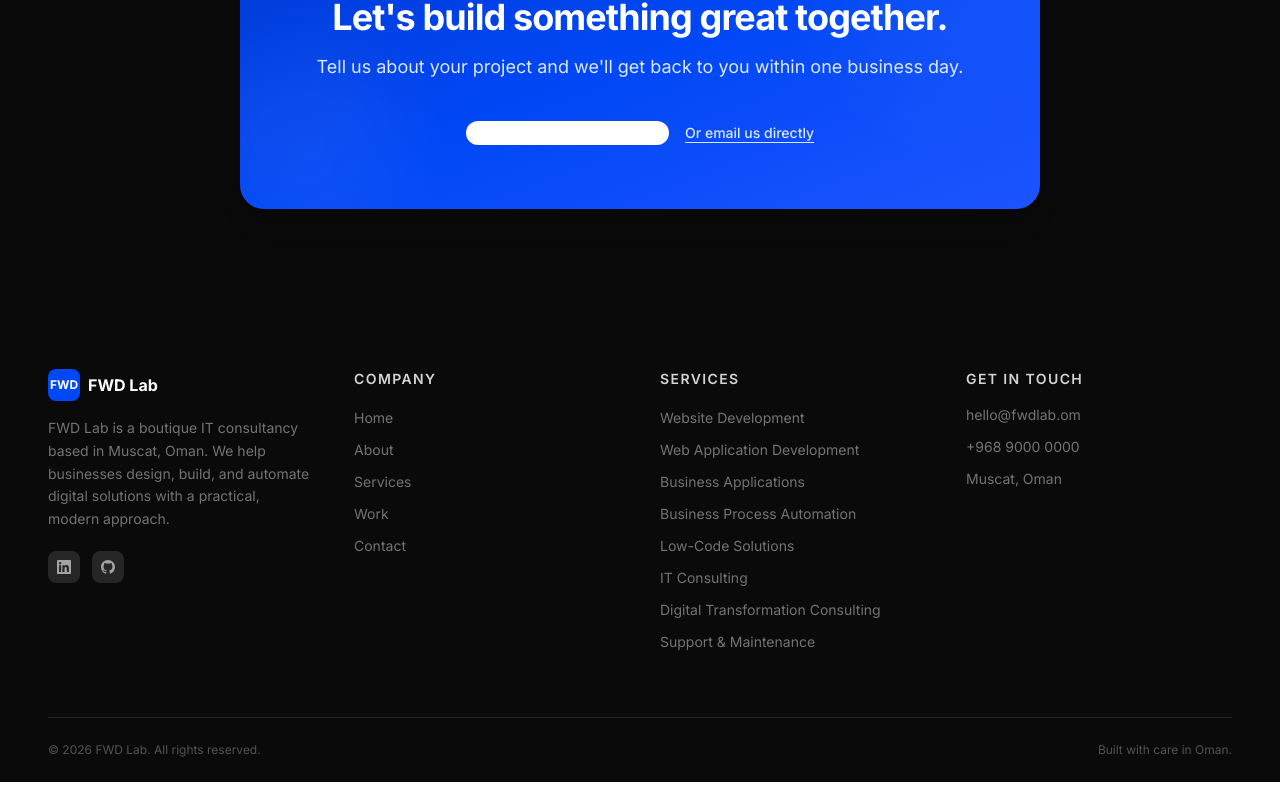
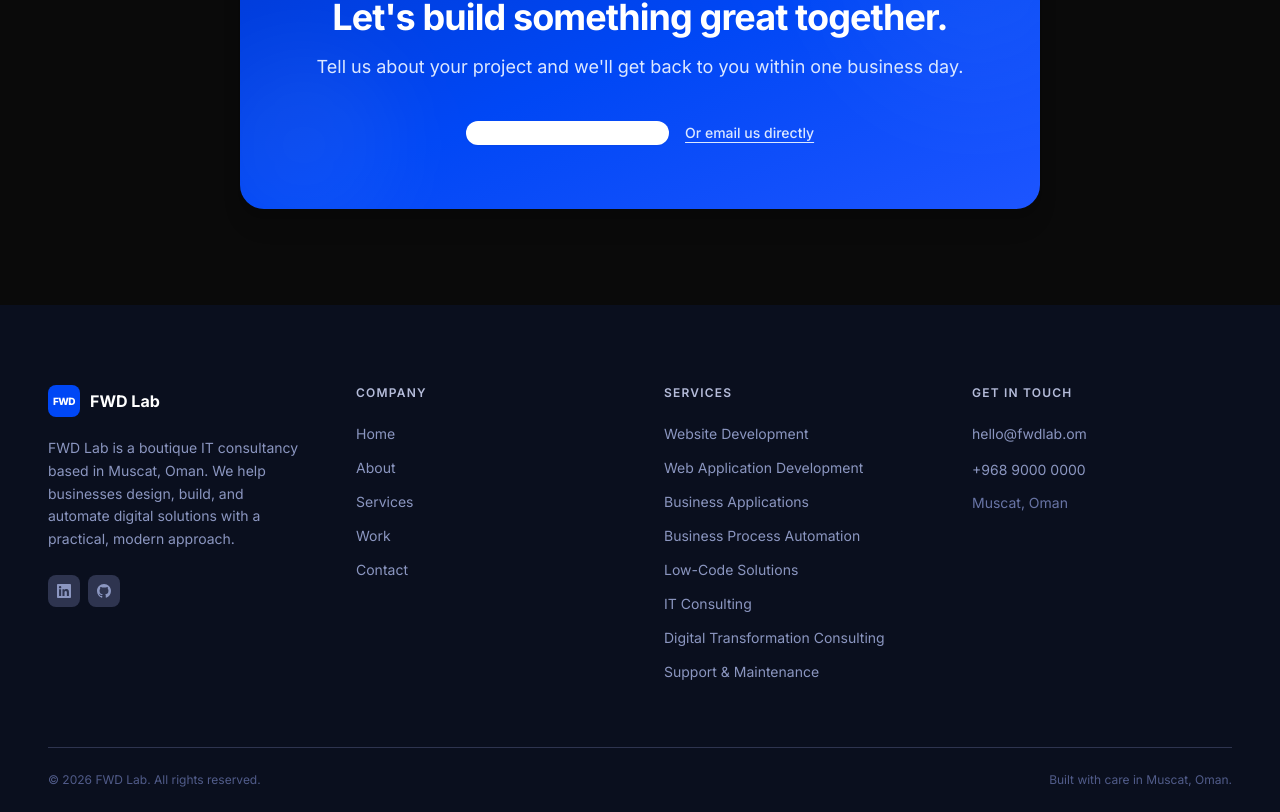
Before and after one commit to fatma-arch-lab/fwd-lab, a Next.js app: page / in a window 1280 px wide. Shown: the part 4969-5781 px from the top of the page. Before the commit the page ends 5751 px from the top, so only its background shows below. Built offline with nearby package versions, Linux system fonts and the light colour scheme.

Commit message:
design: src/components/layout/Footer.tsx

```diff
--- a/src/components/layout/Footer.tsx
+++ b/src/components/layout/Footer.tsx
@@ -8,64 +8,49 @@ export function Footer() {
   const year = new Date().getFullYear();
 
   return (
-    <footer className="bg-neutral-950 text-neutral-400">
+    <footer className="bg-ink-950 text-ink-400">
       <Container>
-        {/* Main footer grid */}
-        <div className="grid gap-10 py-16 sm:grid-cols-2 lg:grid-cols-4">
-          {/* Brand column */}
-          <div className="lg:col-span-1">
-            <Link href="/" className="mb-4 flex items-center gap-2">
-              <span className="flex h-8 w-8 items-center justify-center rounded-lg bg-brand-600 text-white text-xs font-bold">
-                FWD
-              </span>
+        {/* ── Main grid ───────────────────────── */}
+        <div className="grid gap-12 pt-20 pb-16 sm:grid-cols-2 lg:grid-cols-4">
+
+          {/* Brand */}
+          <div className="sm:col-span-2 lg:col-span-1">
+            <Link href="/" className="mb-5 inline-flex items-center gap-2.5">
+              <div className="flex h-8 w-8 items-center justify-center rounded-lg bg-brand-600">
+                <span className="text-[10px] font-black tracking-tighter text-white select-none">FWD</span>
+              </div>
               <span className="text-base font-bold text-white">{siteConfig.name}</span>
             </Link>
-            <p className="text-sm leading-relaxed text-neutral-500">
+            <p className="mb-6 text-sm leading-relaxed text-ink-400 max-w-xs">
               {siteConfig.description}
             </p>
+
             {/* Social links */}
-            <div className="mt-5 flex gap-3">
+            <div className="flex gap-2">
               {siteConfig.social.linkedin && (
-                <a
-                  href={siteConfig.social.linkedin}
-                  target="_blank"
-                  rel="noopener noreferrer"
-                  aria-label="LinkedIn"
-                  className="flex h-8 w-8 items-center justify-center rounded-lg bg-neutral-800 text-neutral-400 hover:bg-brand-600 hover:text-white transition-colors"
-                >
+                <SocialLink href={siteConfig.social.linkedin} label="LinkedIn">
                   <svg width="14" height="14" viewBox="0 0 24 24" fill="currentColor">
                     <path d="M20.447 20.452h-3.554v-5.569c0-1.328-.027-3.037-1.852-3.037-1.853 0-2.136 1.445-2.136 2.939v5.667H9.351V9h3.414v1.561h.046c.477-.9 1.637-1.85 3.37-1.85 3.601 0 4.267 2.37 4.267 5.455v6.286zM5.337 7.433a2.062 2.062 0 0 1-2.063-2.065 2.064 2.064 0 1 1 2.063 2.065zm1.782 13.019H3.555V9h3.564v11.452zM22.225 0H1.771C.792 0 0 .774 0 1.729v20.542C0 23.227.792 24 1.771 24h20.451C23.2 24 24 23.227 24 22.271V1.729C24 .774 23.2 0 22.222 0h.003z" />
                   </svg>
-                </a>
+                </SocialLink>
               )}
               {siteConfig.social.github && (
-                <a
-                  href={siteConfig.social.github}
-                  target="_blank"
-                  rel="noopener noreferrer"
-                  aria-label="GitHub"
-                  className="flex h-8 w-8 items-center justify-center rounded-lg bg-neutral-800 text-neutral-400 hover:bg-neutral-600 hover:text-white transition-colors"
-                >
+                <SocialLink href={siteConfig.social.github} label="GitHub">
                   <svg width="14" height="14" viewBox="0 0 24 24" fill="currentColor">
                     <path d="M12 0C5.374 0 0 5.373 0 12c0 5.302 3.438 9.8 8.207 11.387.599.111.793-.261.793-.577v-2.234c-3.338.726-4.033-1.416-4.033-1.416-.546-1.387-1.333-1.756-1.333-1.756-1.089-.745.083-.729.083-.729 1.205.084 1.839 1.237 1.839 1.237 1.07 1.834 2.807 1.304 3.492.997.107-.775.418-1.305.762-1.604-2.665-.305-5.467-1.334-5.467-5.931 0-1.311.469-2.381 1.236-3.221-.124-.303-.535-1.524.117-3.176 0 0 1.008-.322 3.301 1.23A11.509 11.509 0 0 1 12 5.803c1.02.005 2.047.138 3.006.404 2.291-1.552 3.297-1.23 3.297-1.23.653 1.653.242 2.874.118 3.176.77.84 1.235 1.911 1.235 3.221 0 4.609-2.807 5.624-5.479 5.921.43.372.823 1.102.823 2.222v3.293c0 .319.192.694.801.576C20.566 21.797 24 17.3 24 12c0-6.627-5.373-12-12-12z" />
                   </svg>
-                </a>
+                </SocialLink>
               )}
             </div>
           </div>
 
-          {/* Quick links */}
+          {/* Company links */}
           <div>
-            <h3 className="mb-4 text-sm font-semibold uppercase tracking-widest text-neutral-300">
-              Company
-            </h3>
-            <ul className="space-y-2">
+            <FooterHeading>Company</FooterHeading>
+            <ul className="space-y-2.5">
               {navLinks.map((link) => (
                 <li key={link.href}>
-                  <Link
-                    href={link.href}
-                    className="text-sm text-neutral-500 hover:text-white transition-colors"
-                  >
+                  <Link href={link.href} className="text-sm text-ink-400 hover:text-white transition-colors">
                     {link.label}
                   </Link>
                 </li>
@@ -75,16 +60,11 @@ export function Footer() {
 
           {/* Services */}
           <div>
-            <h3 className="mb-4 text-sm font-semibold uppercase tracking-widest text-neutral-300">
-              Services
-            </h3>
-            <ul className="space-y-2">
+            <FooterHeading>Services</FooterHeading>
+            <ul className="space-y-2.5">
               {services.map((s) => (
                 <li key={s.id}>
-                  <Link
-                    href={`/services#${s.id}`}
-                    className="text-sm text-neutral-500 hover:text-white transition-colors"
-                  >
+                  <Link href={`/services#${s.id}`} className="text-sm text-ink-400 hover:text-white transition-colors">
                     {s.title}
                   </Link>
                 </li>
@@ -94,31 +74,53 @@ export function Footer() {
 
           {/* Contact */}
           <div>
-            <h3 className="mb-4 text-sm font-semibold uppercase tracking-widest text-neutral-300">
-              Get in Touch
-            </h3>
-            <ul className="space-y-3 text-sm text-neutral-500">
+            <FooterHeading>Get in Touch</FooterHeading>
+            <ul className="space-y-3">
               <li>
-                <a href={`mailto:${siteConfig.contact.email}`} className="hover:text-white transition-colors">
+                <a href={`mailto:${siteConfig.contact.email}`}
+                   className="text-sm text-ink-400 hover:text-white transition-colors">
                   {siteConfig.contact.email}
                 </a>
               </li>
               <li>
-                <a href={`tel:${siteConfig.contact.phone}`} className="hover:text-white transition-colors">
+                <a href={`tel:${siteConfig.contact.phone}`}
+                   className="text-sm text-ink-400 hover:text-white transition-colors">
                   {siteConfig.contact.phone}
                 </a>
               </li>
-              <li>{siteConfig.contact.address}</li>
+              <li className="text-sm text-ink-500">{siteConfig.contact.address}</li>
             </ul>
           </div>
         </div>
 
-        {/* Bottom bar */}
-        <div className="flex flex-col items-center justify-between gap-3 border-t border-neutral-800 py-6 text-xs text-neutral-600 sm:flex-row">
+        {/* ── Bottom bar ──────────────────────── */}
+        <div className="flex flex-col items-center justify-between gap-3 border-t border-ink-800 py-6 text-xs text-ink-600 sm:flex-row">
           <p>© {year} {siteConfig.name}. All rights reserved.</p>
-          <p>Built with care in Oman.</p>
+          <p>Built with care in Muscat, Oman.</p>
         </div>
       </Container>
     </footer>
   );
 }
+
+function FooterHeading({ children }: { children: React.ReactNode }) {
+  return (
+    <h3 className="mb-5 text-xs font-semibold uppercase tracking-[0.1em] text-ink-300">
+      {children}
+    </h3>
+  );
+}
+
+function SocialLink({ href, label, children }: { href: string; label: string; children: React.ReactNode }) {
+  return (
+    <a
+      href={href}
+      target="_blank"
+      rel="noopener noreferrer"
+      aria-label={label}
+      className="flex h-8 w-8 items-center justify-center rounded-lg bg-ink-800 text-ink-400 hover:bg-brand-600 hover:text-white transition-all duration-200"
+    >
+      {children}
+    </a>
+  );
+}
```
